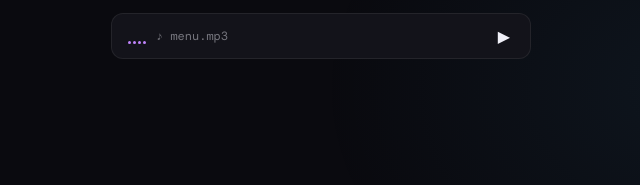
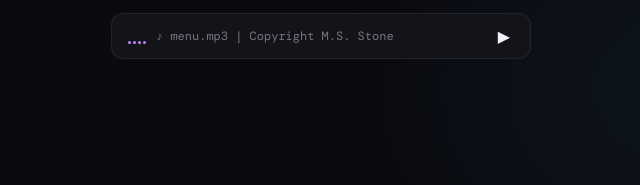
Before and after one commit to SlabyLol/TicTacToe, a plain HTML site: page index.html in a window 1280 px wide. Shown: the part 551-736 px from the top of the page, 319-959 px from the left. Drawn offline with nearby package versions, Linux system fonts and the light colour scheme.

Commit message:
Update index.html

```diff
--- a/index.html
+++ b/index.html
@@ -333,7 +333,7 @@
       <div class="bars stopped" id="barsAnim">
         <span></span><span></span><span></span><span></span>
       </div>
-      <span class="track-name" id="trackName">♪ menu.mp3</span>
+      <span class="track-name" id="trackName">♪ menu.mp3 | Copyright M.S. Stone</span>
       <button class="play-pause" id="ppBtn" onclick="toggleMusic()">▶</button>
     </div>
   </div>
```
